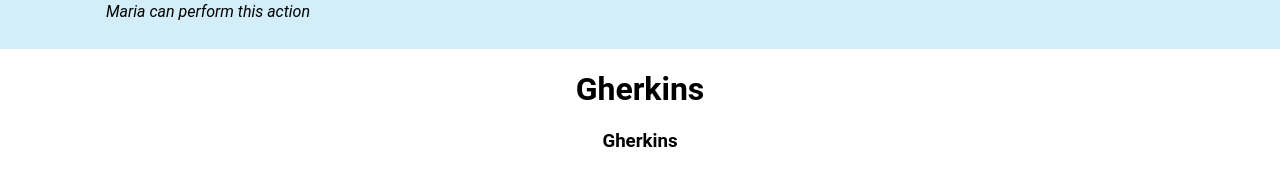
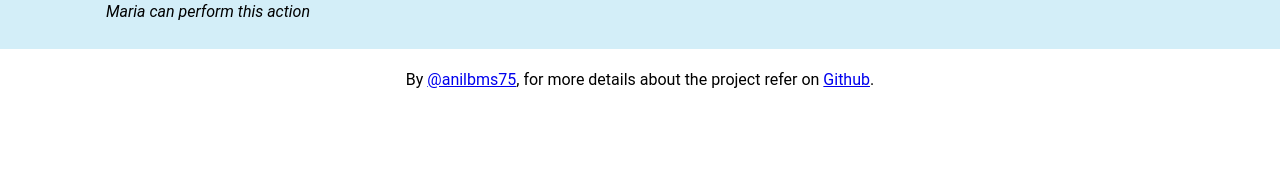
Before and after one commit to anilkk/bdd-cucumber-demo, a React (Create React App) app: page / in a window 1280 px wide. Shown: the part 1020-1199 px from the top of the page. After the commit the page ends 1121 px from the top, so only its background shows below. Built offline with nearby package versions, Linux system fonts and the light colour scheme; a web font is replaced by a local one.

Commit message:
Update readme

```diff
--- a/src/App.js
+++ b/src/App.js
@@ -117,10 +117,17 @@ const BddDemo = function() {
 const Gherkins = () => (
   <Grid container direction="row" alignItems="center" spacing={3}>
     <Grid item xs={12}>
-      <h1> Gherkins </h1>
+      <h1> </h1>
       <div>
-        <h3> Gherkins </h3>
-        <p />
+        By{' '}
+        <a href="https://twitter.com/anilbms75" target="_blank">
+          @anilbms75
+        </a>
+        , for more details about the project refer on{' '}
+        <a href="https://github.com/anilkk/bdd-cucumber-demo" target="_blank">
+          Github
+        </a>
+        .
       </div>
     </Grid>
   </Grid>
```
Also changed, not shown: 1 other file (tests, documents, lock files or other folders).
